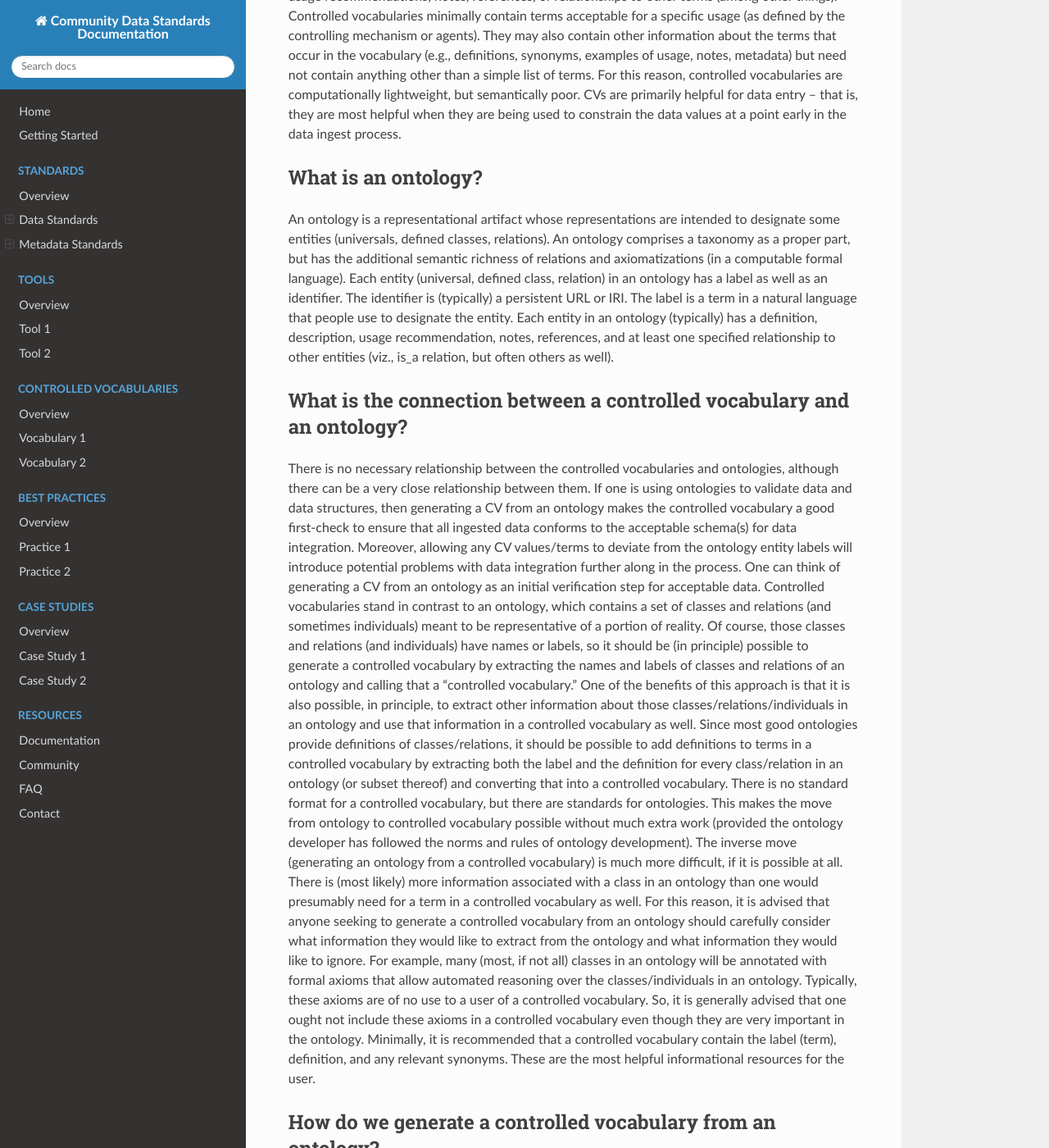
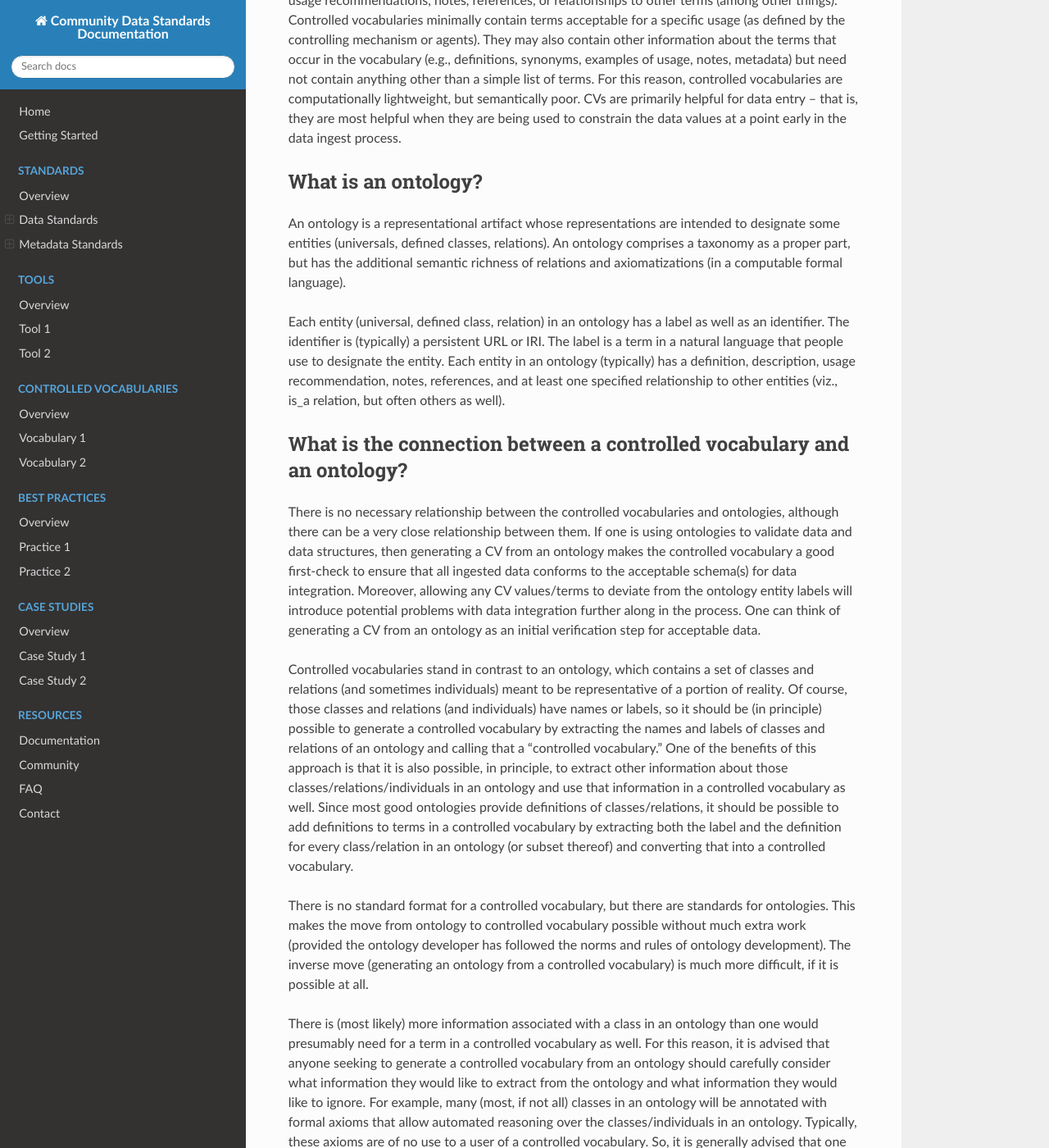
Before and after one commit to AllenInstitute/CDS-metadata-schemas, an MkDocs documentation site: the page built from docs/Controlled Vocabularies/overview.md, in a window 1280 px wide and 1400 px high, scrolled down 563 px. Shown: the whole window at 82% size. Built offline with MkDocs 1.6.1, drawn with Linux system fonts in a browser that asks for light colours; nearby versions of some CDN libraries; some of the changed text lies outside the part shown.

Commit message:
fixing formatting

```diff
--- a/docs/Controlled Vocabularies/overview.md
+++ b/docs/Controlled Vocabularies/overview.md
@@ -1,16 +1,30 @@
-## Introduction
+# Introduction
+
 This document is intended to describe how to use controlled terminological resources (sometimes resulting in a controlled vocabulary) and how to generate such resources from more semantically rich ontologies. This document is not intended as a comprehensive or definitive guide for all such efforts, but only a descriptive document of the particular method used for this project.
+
 ## What is a controlled vocabulary?
+
 A controlled vocabulary (CV) is a semi-closed set of terms that are used for a particular purpose. Controlled vocabularies are semi-closed because they can gain or lose members, but only through a prescribed process. If there is no prescribed process for adding or removing members of a set comprising a controlled vocabulary, then the set becomes uncontrolled and is simply a list of terms. Additionally, controlled vocabularies (in virtue of their being controlled) must be managed by a source. In this case, we use the prescribed process as implemented in this repository for the mechanism that controls the vocabulary. The purpose of a controlled vocabulary is to identify a set of terms that are acceptable for entry for some field to promote consistent description and retrieval of data.
 CVs are simply sets of terms, which may not have accompanying descriptions, definitions, usage recommendations, notes, references, or relationships to other terms (among other things). Controlled vocabularies minimally contain terms acceptable for a specific usage (as defined by the controlling mechanism or agents). They may also contain other information about the terms that occur in the vocabulary (e.g., definitions, synonyms, examples of usage, notes, metadata) but need not contain anything other than a simple list of terms. For this reason, controlled vocabularies are computationally lightweight, but semantically poor. CVs are primarily helpful for data entry – that is, they are most helpful when they are being used to constrain the data values at a point early in the data ingest process.
+
 ## What is an ontology?
+
 An ontology is a representational artifact whose representations are intended to designate some entities (universals, defined classes, relations). An ontology comprises a taxonomy as a proper part, but has the additional semantic richness of relations and axiomatizations (in a computable formal language).
+
 Each entity (universal, defined class, relation) in an ontology has a label as well as an identifier. The identifier is (typically) a persistent URL or IRI. The label is a term in a natural language that people use to designate the entity. Each entity in an ontology (typically) has a definition, description, usage recommendation, notes, references, and at least one specified relationship to other entities (viz., is_a relation, but often others as well).
+
 ## What is the connection between a controlled vocabulary and an ontology?
+
 There is no necessary relationship between the controlled vocabularies and ontologies, although there can be a very close relationship between them. If one is using ontologies to validate data and data structures, then generating a CV from an ontology makes the controlled vocabulary a good first-check to ensure that all ingested data conforms to the acceptable schema(s) for data integration. Moreover, allowing any CV values/terms to deviate from the ontology entity labels will introduce potential problems with data integration further along in the process. One can think of generating a CV from an ontology as an initial verification step for acceptable data.
+
 Controlled vocabularies stand in contrast to an ontology, which contains a set of classes and relations (and sometimes individuals) meant to be representative of a portion of reality. Of course, those classes and relations (and individuals) have names or labels, so it should be (in principle) possible to generate a controlled vocabulary by extracting the names and labels of classes and relations of an ontology and calling that a “controlled vocabulary.” One of the benefits of this approach is that it is also possible, in principle, to extract other information about those classes/relations/individuals in an ontology and use that information in a controlled vocabulary as well. Since most good ontologies provide definitions of classes/relations, it should be possible to add definitions to terms in a controlled vocabulary by extracting both the label and the definition for every class/relation in an ontology (or subset thereof) and converting that into a controlled vocabulary.
+
 There is no standard format for a controlled vocabulary, but there are standards for ontologies. This makes the move from ontology to controlled vocabulary possible without much extra work (provided the ontology developer has followed the norms and rules of ontology development). The inverse move (generating an ontology from a controlled vocabulary) is much more difficult, if it is possible at all.
+
 There is (most likely) more information associated with a class in an ontology than one would presumably need for a term in a controlled vocabulary as well. For this reason, it is advised that anyone seeking to generate a controlled vocabulary from an ontology should carefully consider what information they would like to extract from the ontology and what information they would like to ignore. For example, many (most, if not all) classes in an ontology will be annotated with formal axioms that allow automated reasoning over the classes/individuals in an ontology. Typically, these axioms are of no use to a user of a controlled vocabulary. So, it is generally advised that one ought not include these axioms in a controlled vocabulary even though they are very important in the ontology. Minimally, it is recommended that a controlled vocabulary contain the label (term), definition, and any relevant synonyms. These are the most helpful informational resources for the user.
+
 ## How do we generate a controlled vocabulary from an ontology?
+
 Currently, we have a controlled vocabulary page that serves as a data submitter-facing page containing our controlled vocabularies that are generated from our ontologies. The page contains resources for data submitters including links to tables containing controlled vocabularies with accompanying semantic information for each entry in those controlled vocabularies (definitions, citations, alternative terms/synonyms, where applicable).
+
 These tables are generated from our ontologies and so our controlled vocabularies (if we think of them as the tables linked from the above page) are generated directly from our ontologies. In this way, as explained above, we ensure that there is an initial data validation step before data enters our system.
```
Also changed, not shown: README.md (+1 -0 lines).
